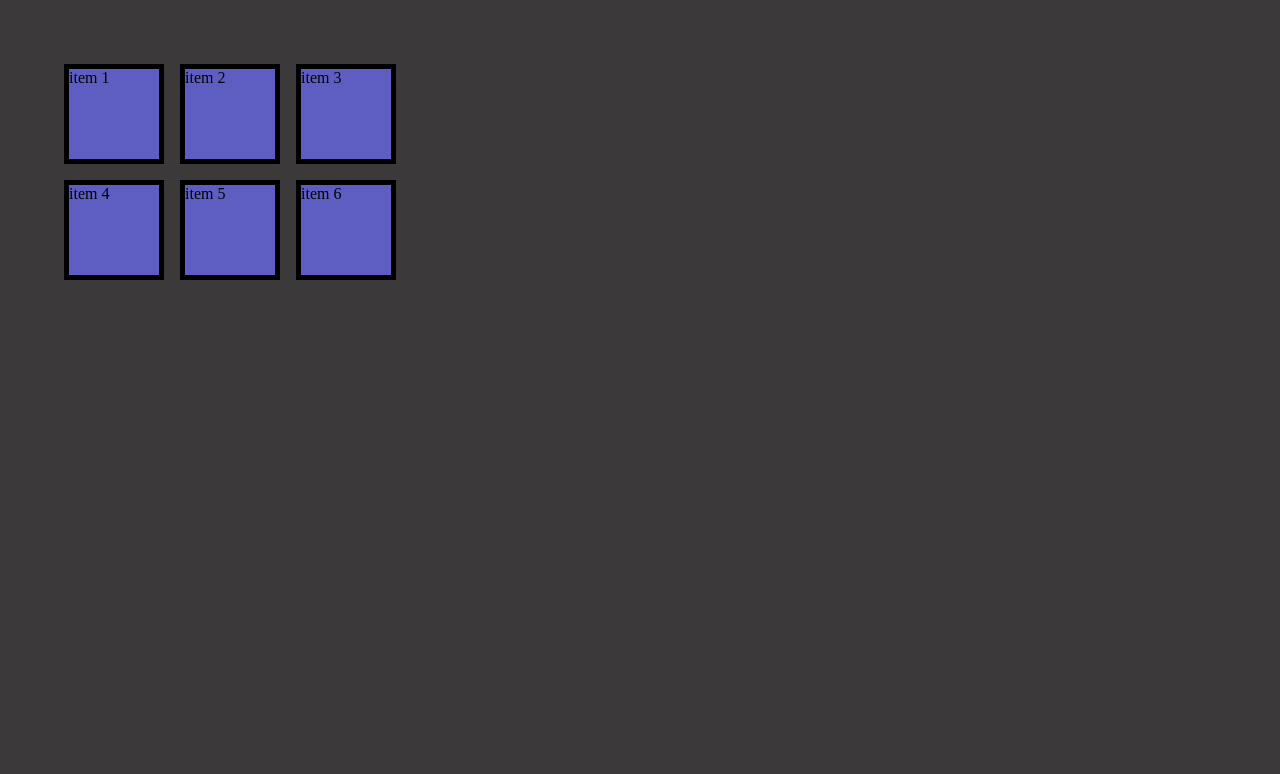
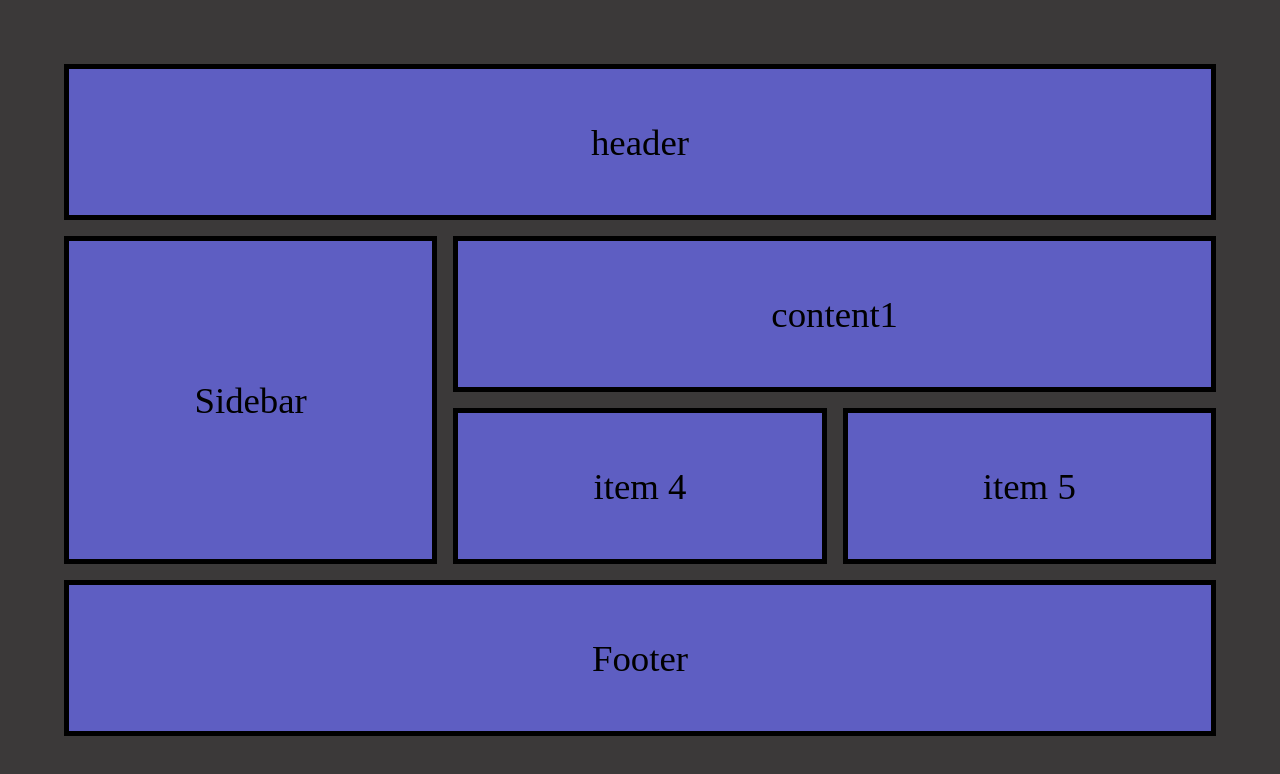
Before and after one commit to Shaahzad/Javascript_Practice, a website: page index.html in a window 1280 px wide. Drawn offline with Linux system fonts and the light colour scheme.

Commit message:
learn css grid

```diff
--- a/index.html
+++ b/index.html
@@ -10,12 +10,12 @@
 
 <body>
   <div class="container">
-    <div class="item">item 1</div>
-    <div class="item">item 2</div>
-    <div class="item">item 3</div>
+    <div class="item header">header</div>
+    <div class="item sidebar">Sidebar</div>
+    <div class="item content1">content1</div>
     <div class="item">item 4</div>
     <div class="item">item 5</div>
-    <div class="item">item 6</div>
+    <div class="item footer">Footer</div>
   </div>
 </body>
 
--- a/style.css
+++ b/style.css
@@ -9,19 +9,46 @@ body {
     width: 100vw;
 }
 
-.container{
+.container {
     width: 100%;
     height: 100%;
     background-color: rgb(59, 57, 57);
     display: grid;
     padding: 4rem;
-    row-gap: 1rem;
-    column-gap: 1rem;
-    grid-template-rows: 100px 100px;
-    grid-template-columns: 100px 100px 100px;
+    gap: 1rem;
+    grid-template-rows: repeat(6, 1fr);
+    grid-template-columns: repeat(1, 1fr);
 }
 
 .item {
     background-color: rgb(94, 94, 194);
     border: 5px solid black;
+    display: flex;
+    justify-content: center;
+    align-items: center;
+    font-size: 2.3rem;
 }
+
+
+@media (min-width:768px) {
+    .container {
+        grid-template-rows: repeat(4, 1fr);
+        grid-template-columns: repeat(3, 1fr);
+    }
+
+    .header,
+    .footer {
+        grid-column-start: 1;
+        grid-column-end: 4;
+    }
+
+    .sidebar {
+        grid-row-start: 2;
+        grid-row-end: 4;
+    }
+
+    .content1 {
+        grid-column-start: 2;
+        grid-column-end: 4;
+    }
+}
```
